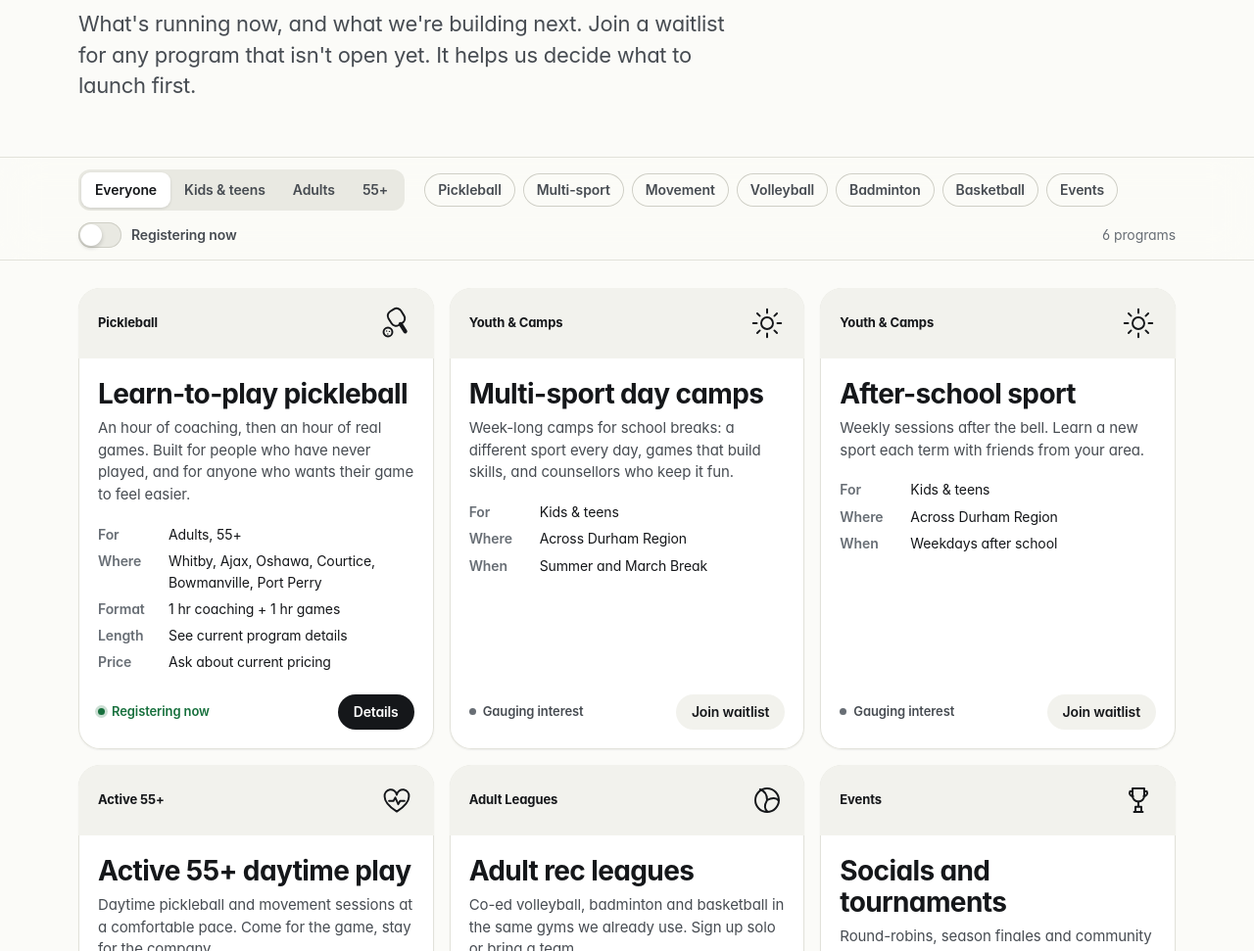
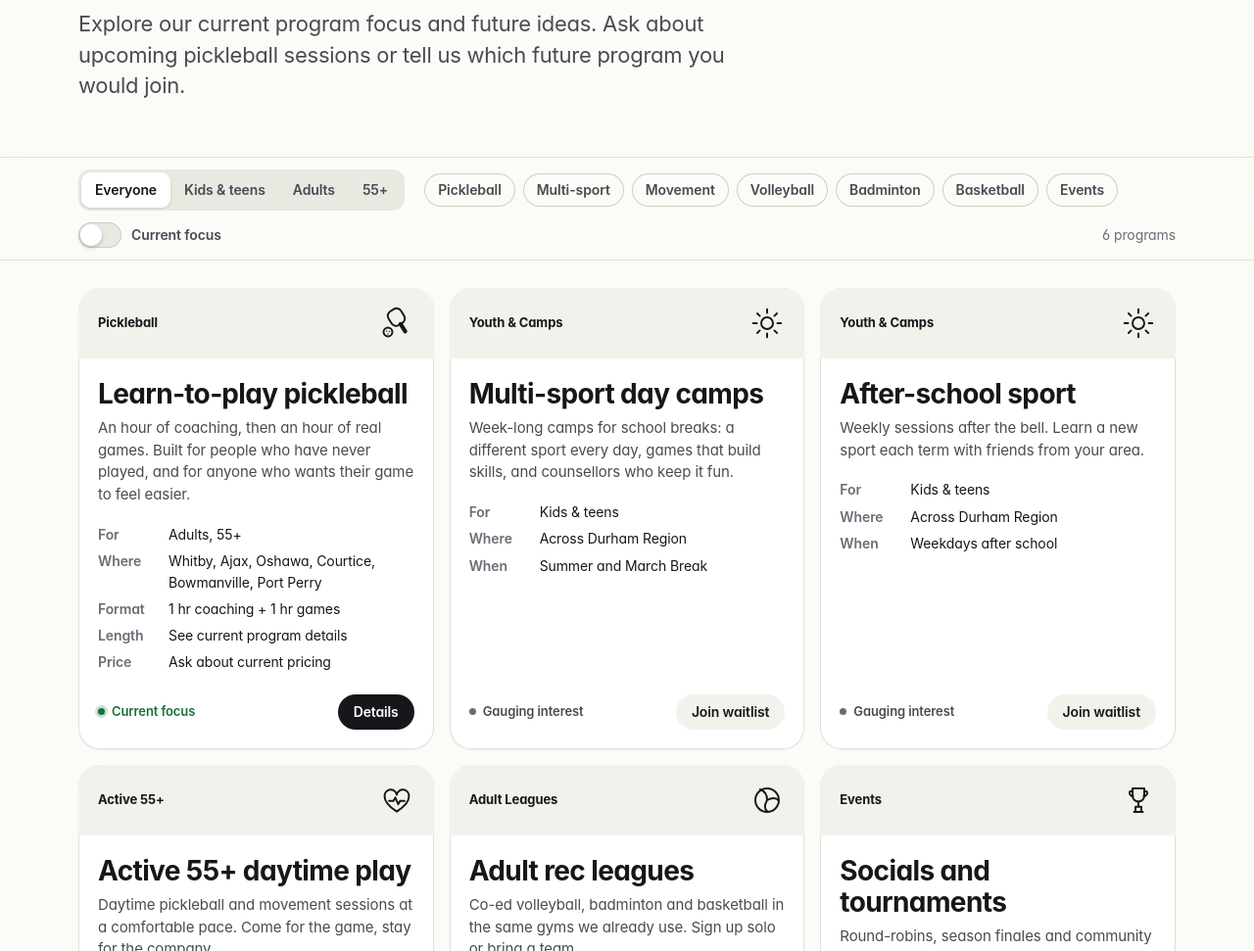
Before and after one commit to zubairmuwwakil/echeloncommunityathletics, an Astro site: page /programs in a window 1280 px wide. Shown: the part 256-1227 px from the top of the page at 98% size. Built offline with nearby package versions, Linux system fonts and the light colour scheme; Astro itself is replaced by a stand-in of ours.

Commit message:
Improve Ad Grants readiness: src/pages/programs/index.astro

```diff
--- a/src/pages/programs/index.astro
+++ b/src/pages/programs/index.astro
@@ -5,11 +5,11 @@ import { programs, activities, whoLabels, lineName, type Who } from "../../data/
 
 const whoOptions: [string, string][] = [["all", "Everyone"], ...(Object.entries(whoLabels) as [Who, string][])];
 ---
-<Layout title="Programs" description="Find an Echelon program by age, sport and town across Durham Region. Register for what's running now, or join the waitlist for what's next.">
+<Layout title="Programs" description="Explore community sport in Durham Region. Ask about beginner pickleball and express interest in future recreational programs.">
   <section class="page-head">
     <div class="wrap">
       <h1 class="display">Programs</h1>
-      <p class="lede">What's running now, and what we're building next. Join a waitlist for any program that isn't open yet. It helps us decide what to launch first.</p>
+      <p class="lede">Explore our current program focus and future ideas. Ask about upcoming pickleball sessions or tell us which future program you would join.</p>
     </div>
   </section>
 
@@ -26,7 +26,7 @@ const whoOptions: [string, string][] = [["all", "Everyone"], ...(Object.entries(
             <label class="chip"><input type="checkbox" name="activity" value={a} /><span>{a}</span></label>
           ))}
         </fieldset>
-        <label class="switch"><input type="checkbox" name="open" value="1" role="switch" /> Registering now</label>
+        <label class="switch"><input type="checkbox" name="open" value="1" role="switch" /> Current focus</label>
         <input type="hidden" name="line" value="" />
         <p class="filter-meta" aria-live="polite"><span data-count>{programs.length} programs</span><button type="reset" data-clear hidden>Clear filters</button></p>
       </form>
@@ -58,7 +58,7 @@ const whoOptions: [string, string][] = [["all", "Everyone"], ...(Object.entries(
               ))}
             </dl>
             <div class="card-foot">
-              <span class:list={["status", { open: p.status === "open" }]}>{p.status === "open" ? "Registering now" : "Gauging interest"}</span>
+              <span class:list={["status", { open: p.status === "open" }]}>{p.status === "open" ? "Current focus" : "Gauging interest"}</span>
               {p.status === "open" ? (
                 <a class="btn btn-primary btn-sm" href={p.href}>Details</a>
               ) : (
```
